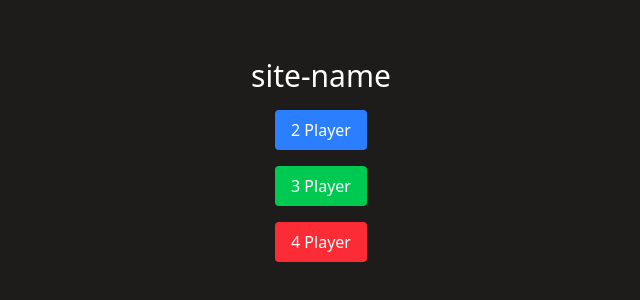
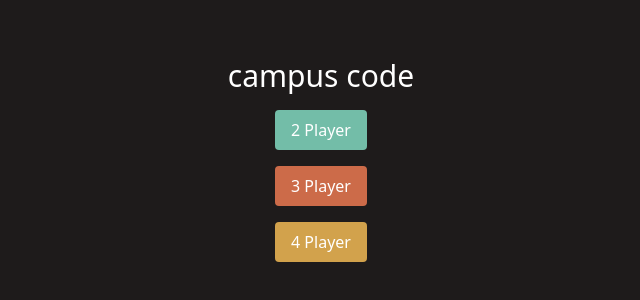
Before and after one commit to harsheta-6/CC_internalHack_powerpuffGirls, a React (Vite) app: page / in a window 1280 px wide. Shown: the part 240-540 px from the top of the page, without its empty margins (319-959 px from the left). Built offline with nearby package versions, Linux system fonts and the light colour scheme.

Commit message:
color change

```diff
--- a/src/App.jsx
+++ b/src/App.jsx
@@ -4,16 +4,16 @@ import React from "react";
 function App() {
   return (
     <div className="bg-[#1E1B1B] min-h-screen w-screen text-white flex flex-col items-center justify-center">
-      <h1 className="text-3xl mb-4">site-name</h1>
+      <h1 className="text-3xl mb-4">campus code</h1>
 
       <div className="flex flex-col gap-4">
-        <Link to="/2player" className="bg-blue-500 px-4 py-2 rounded">
+        <Link to="/2player" className="bg-[#73BDA8] px-4 py-2 rounded">
           2 Player
         </Link>
-        <Link to="/3player" className="bg-green-500 px-4 py-2 rounded">
+        <Link to="/3player" className="bg-[#CC6B49] px-4 py-2 rounded">
           3 Player
         </Link>
-        <Link to="/4player" className="bg-red-500 px-4 py-2 rounded">
+        <Link to="/4player" className="bg-[#D2A24C] px-4 py-2 rounded">
           4 Player
         </Link>
       </div>
--- a/src/FourNameInput.jsx
+++ b/src/FourNameInput.jsx
@@ -30,7 +30,7 @@ function FourNameInput() {
                 newPlayers[index].name = e.target.value;
                 setplayers(newPlayers);
               }}
-              placeholder={'Player ${index +1}'}
+              placeholder={`Player ${index +1}`}
               required
               />
             </div>
--- a/src/ThreeNameInput.jsx
+++ b/src/ThreeNameInput.jsx
@@ -29,7 +29,7 @@ function ThreeNameInput() {
                 newPlayers[index].name = e.target.value;
                 setplayers(newPlayers);
               }}
-              placeholder={'Player ${index +1}'}
+              placeholder={`Player ${index +1}`}
               required
               />
             </div>
```
Also changed, not shown: 1 other file (tests, documents, lock files or other folders).
